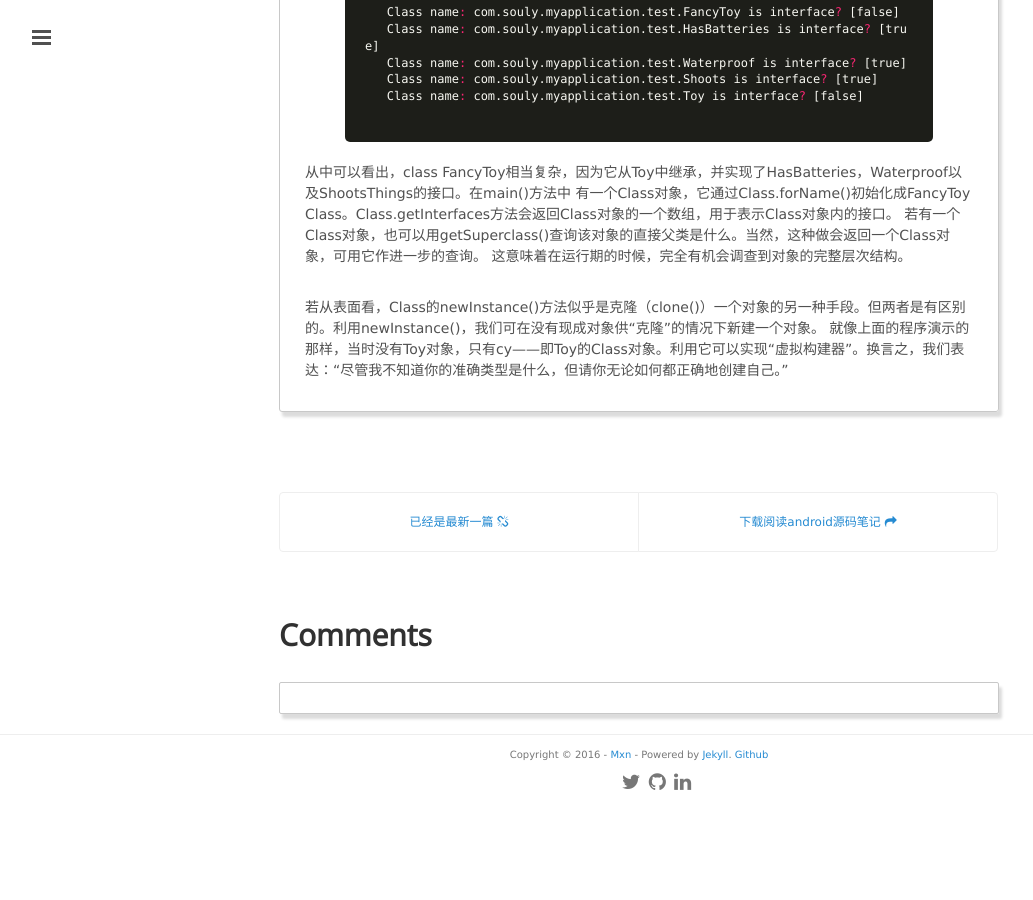
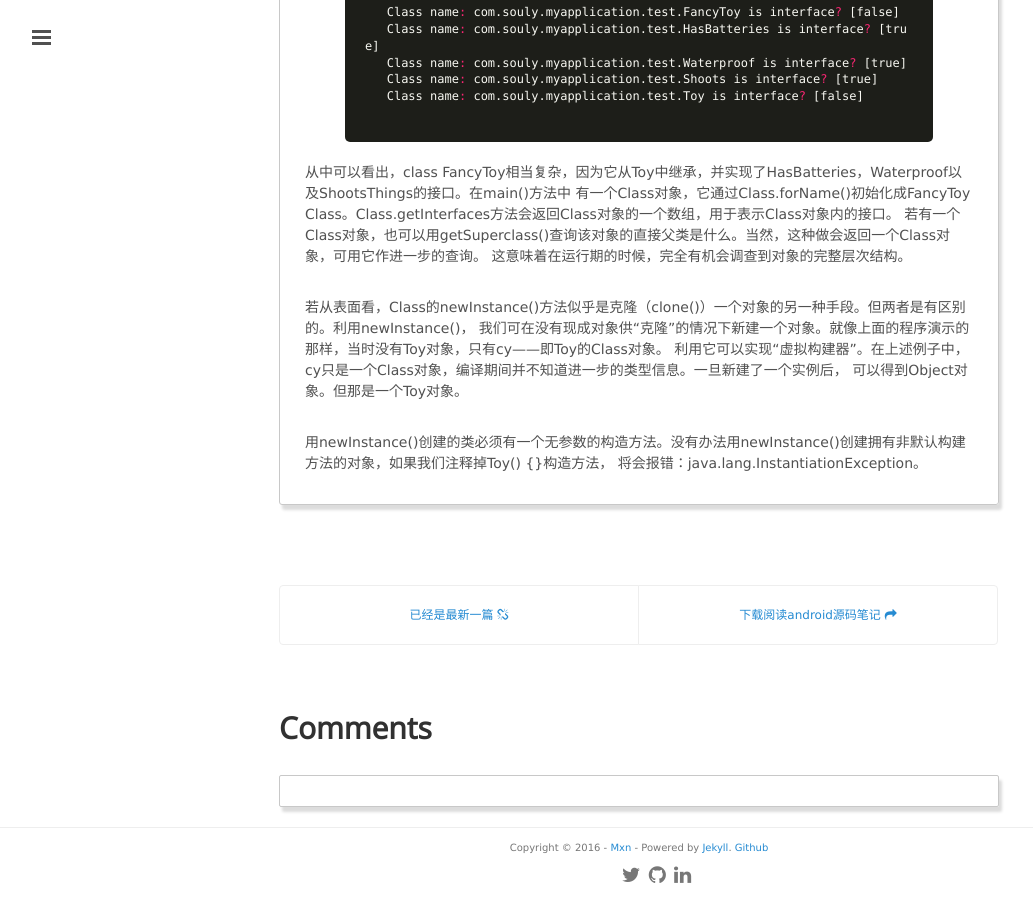
Before and after one commit to mxn21/mxn21.github.io, a Jekyll site: the page built from _posts/2016-4-23-java类型信息RTTI.md, in a window 1280 px wide and 900 px high, scrolled down 2892 px. Shown: the whole window, without its empty margins (1-1034 px from the left). Built offline with Jekyll 4.4.1, drawn with Linux system fonts in a browser that asks for light colours; comment, search, counter and statistics services are not loaded; before the commit the page ends 3699 px from its top, so only the background shows below that.

Commit message:
32432423

```diff
--- a/_posts/2016-4-23-java类型信息RTTI.md
+++ b/_posts/2016-4-23-java类型信息RTTI.md
@@ -145,5 +145,10 @@
 若有一个Class对象，也可以用getSuperclass()查询该对象的直接父类是什么。当然，这种做会返回一个Class对象，可用它作进一步的查询。
 这意味着在运行期的时候，完全有机会调查到对象的完整层次结构。
 
-若从表面看，Class的newInstance()方法似乎是克隆（clone()）一个对象的另一种手段。但两者是有区别的。利用newInstance()，我们可在没有现成对象供“克隆”的情况下新建一个对象。
-就像上面的程序演示的那样，当时没有Toy对象，只有cy——即Toy的Class对象。利用它可以实现“虚拟构建器”。换言之，我们表达：“尽管我不知道你的准确类型是什么，但请你无论如何都正确地创建自己。”
+若从表面看，Class的newInstance()方法似乎是克隆（clone()）一个对象的另一种手段。但两者是有区别的。利用newInstance()，
+我们可在没有现成对象供“克隆”的情况下新建一个对象。就像上面的程序演示的那样，当时没有Toy对象，只有cy——即Toy的Class对象。
+利用它可以实现“虚拟构建器”。在上述例子中，cy只是一个Class对象，编译期间并不知道进一步的类型信息。一旦新建了一个实例后，
+可以得到Object对象。但那是一个Toy对象。
+
+用newInstance()创建的类必须有一个无参数的构造方法。没有办法用newInstance()创建拥有非默认构建方法的对象，如果我们注释掉Toy() {}构造方法，
+将会报错：java.lang.InstantiationException。
```
